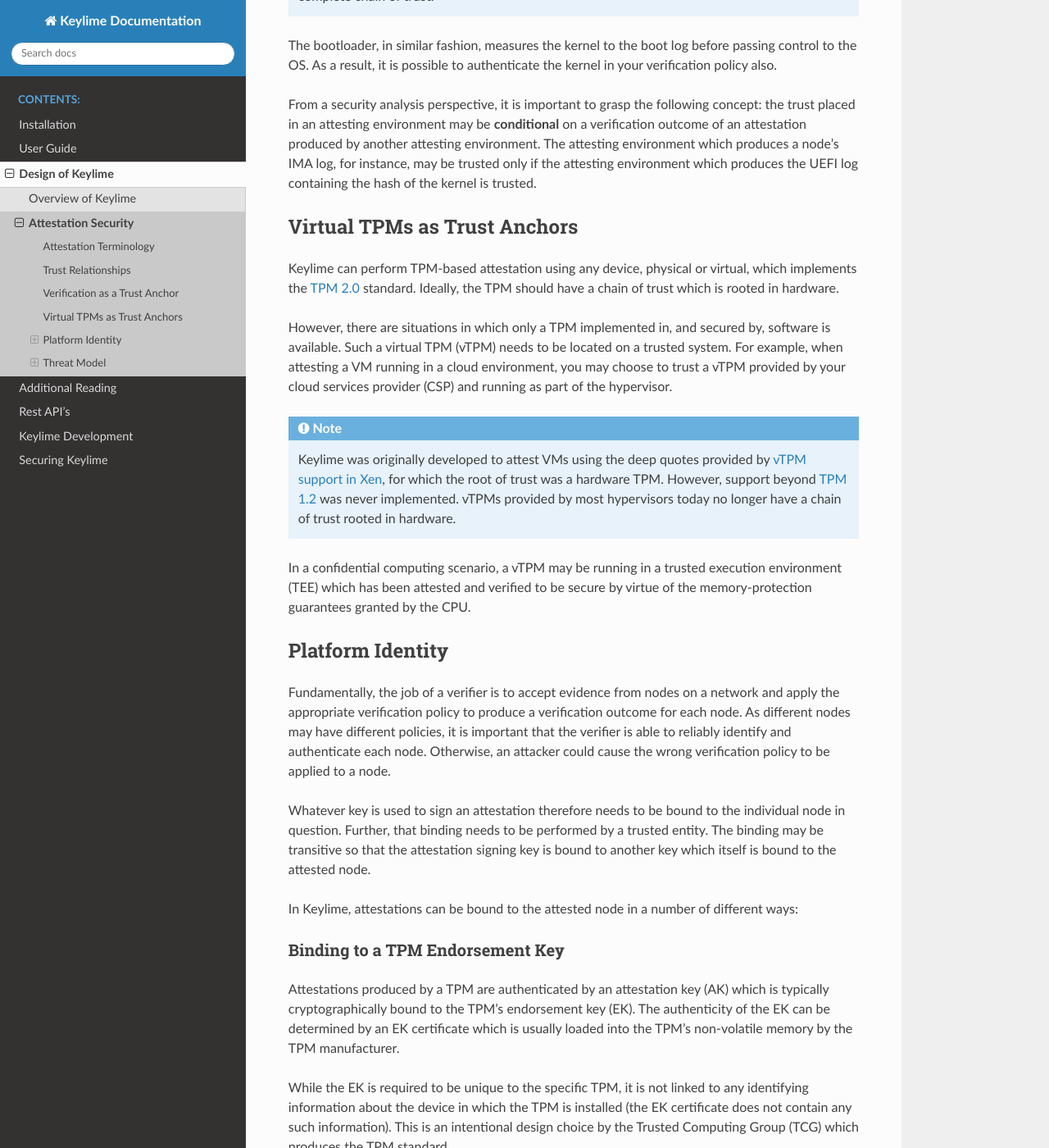
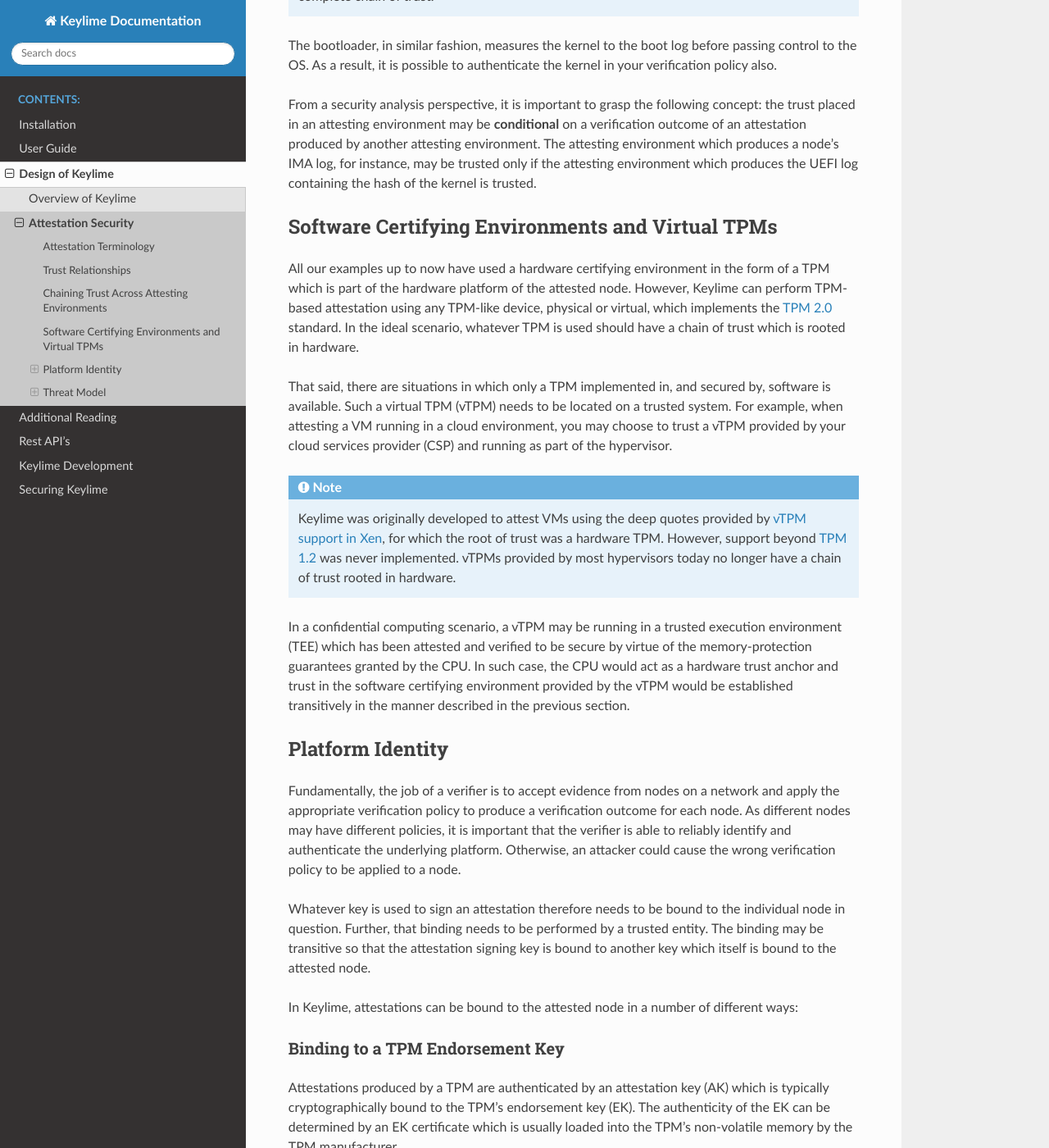
Before and after one commit to keylime/keylime, a Sphinx documentation site: the page built from docs/design/security.rst, in a window 1280 px wide and 1400 px high, scrolled down 4144 px. Shown: the whole window at 82% size. Built offline with Sphinx 7.4.7 and the Read the Docs theme 2.0.0, drawn with Linux system fonts in a browser that asks for light colours; some of the changed text lies outside the part shown.

Commit message:
Misc formatting fixes
Signed-off-by: Jean Snyman <git@jsnyman.com>

```diff
--- a/docs/design/security.rst
+++ b/docs/design/security.rst
@@ -141,8 +141,8 @@
 trust anchors. Therefore, the attesting environment as a whole can be trusted.
 
 
-Verification as a Trust Anchor
-------------------------------
+Chaining Trust Across Attesting Environments
+--------------------------------------------
 
 In the previous example, a chain of trust is formed in large part by virtue of Secure Boot, a UEFI feature which
 authenticates each component in the boot sequence. However, Secure Boot is imperfect. A motivated attacker can replace
@@ -173,15 +173,18 @@
 attesting environment which produces the UEFI log containing the hash of the kernel is trusted.
 
 
-Virtual TPMs as Trust Anchors
------------------------------
+Software Certifying Environments and Virtual TPMs
+-------------------------------------------------
 
-Keylime can perform TPM-based attestation using any device, physical or virtual, which implements the `TPM 2.0`_
-standard. Ideally, the TPM should have a chain of trust which is rooted in hardware.
+All our examples up to now have used a hardware certifying environment in the form of a TPM which is part of the
+hardware platform of the attested node. However, Keylime can perform TPM-based attestation using any TPM-like device,
+physical or virtual, which implements the `TPM 2.0`_ standard. In the ideal scenario, whatever TPM is used should have a
+chain of trust which is rooted in hardware.
 
-However, there are situations in which only a TPM implemented in, and secured by, software is available. Such a virtual
-TPM (vTPM) needs to be located on a trusted system. For example, when attesting a VM running in a cloud environment, you
-may choose to trust a vTPM provided by your cloud services provider (CSP) and running as part of the hypervisor.
+That said, there are situations in which only a TPM implemented in, and secured by, software is available. Such a
+virtual TPM (vTPM) needs to be located on a trusted system. For example, when attesting a VM running in a cloud
+environment, you may choose to trust a vTPM provided by your cloud services provider (CSP) and running as part of the
+hypervisor.
 
 .. note::
     Keylime was originally developed to attest VMs using the deep quotes provided by `vTPM support in Xen`_, for which
@@ -193,7 +196,9 @@
 .. _TPM 2.0: https://trustedcomputinggroup.org/resource/tpm-library-specification/
 
 In a confidential computing scenario, a vTPM may be running in a trusted execution environment (TEE) which has been
-attested and verified to be secure by virtue of the memory-protection guarantees granted by the CPU.
+attested and verified to be secure by virtue of the memory-protection guarantees granted by the CPU. In such case, the
+CPU would act as a hardware trust anchor and trust in the software certifying environment provided by the vTPM would be
+established transitively in the manner described in the previous section.
 
 
 Platform Identity
@@ -201,8 +206,8 @@
 
 Fundamentally, the job of a verifier is to accept evidence from nodes on a network and apply the appropriate
 verification policy to produce a verification outcome for each node. As different nodes may have different policies, it
-is important that the verifier is able to reliably identify and authenticate each node. Otherwise, an attacker could
-cause the wrong verification policy to be applied to a node.
+is important that the verifier is able to reliably identify and authenticate the underlying platform. Otherwise, an
+attacker could cause the wrong verification policy to be applied to a node.
 
 Whatever key is used to sign an attestation therefore needs to be bound to the individual node in question. Further,
 that binding needs to be performed by a trusted entity. The binding may be transitive so that the attestation signing
```
Also changed, not shown: other parts of docs/design/security.rst (+9 -1 lines).
